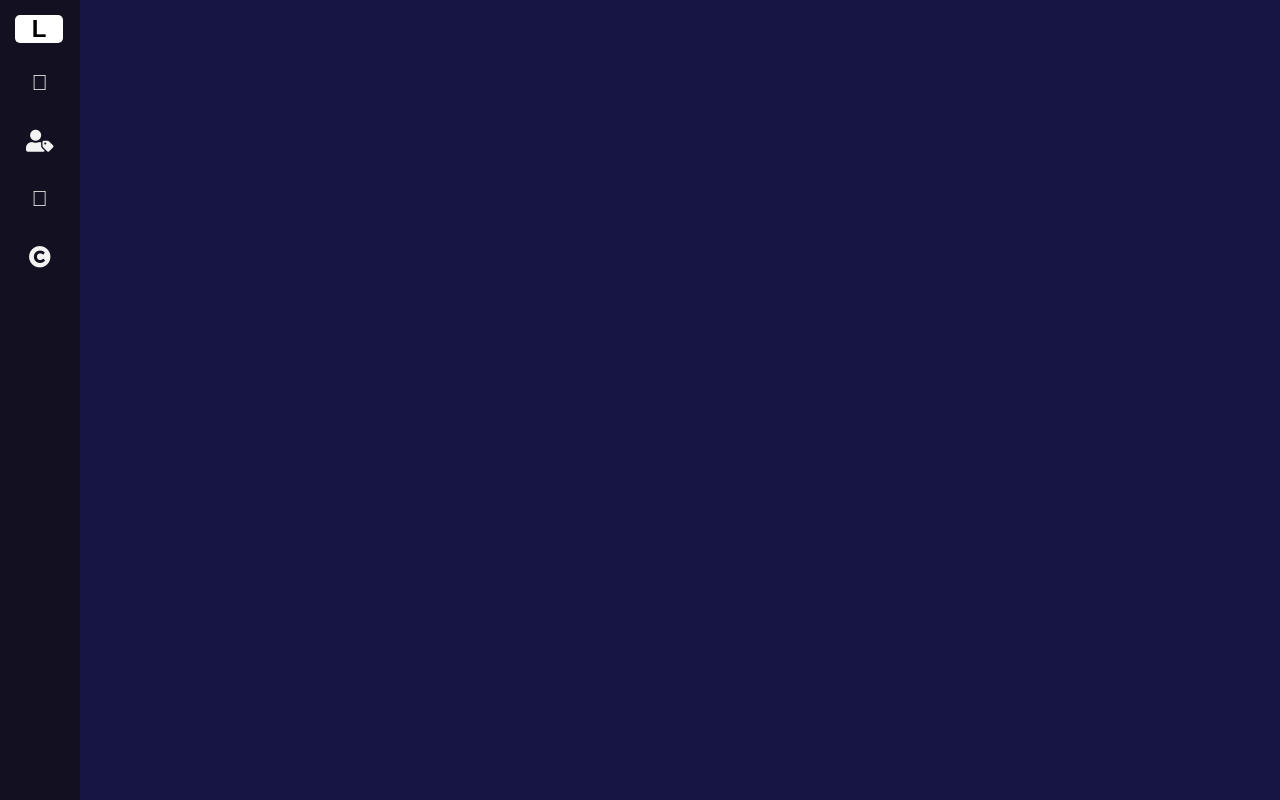
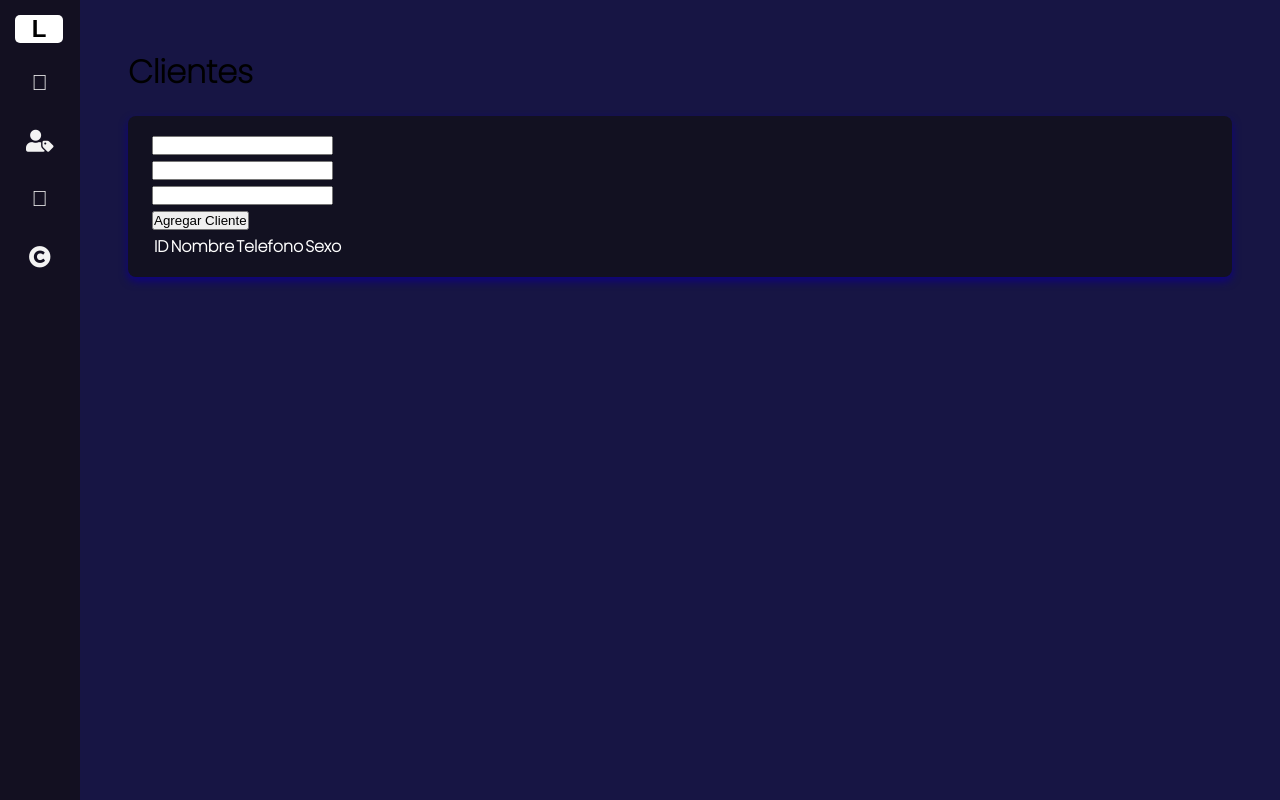
Before and after one commit to cerritos10/LibreriaMetapanFront, an Angular app: page /clientes in a window 1280 px wide. Before the commit this address led to /. Built offline with nearby package versions, Linux system fonts and the light colour scheme; no server answers.

Commit message:
UPDATE: Se agrego el componente para el CRUD de clientes, aun falta trabajar en algunas cosas, como los arametros predefinidos del genero, con un combobox o unos radioButton

```diff
--- a/src/app/app-routing.module.ts
+++ b/src/app/app-routing.module.ts
@@ -3,12 +3,14 @@ import { MarcaComponent } from './modules/marca/marca.component';
 import { ConfcategoriaComponent } from './modules/categorias/confcategoria/confcategoria.component';
 import { RolesComponent } from './modules/roles/roles.component';
 import { CategoriasComponent } from './modules/categorias/categorias.component';
+import { ClientesComponent } from './modules/clientes/clientes.component';
 import { BodyComponent } from './dashboard/body/body.component';
 import { SidenavComponent } from './dashboard/sidenav/sidenav.component';
 import { NgModule } from '@angular/core';
 import { CommonModule } from '@angular/common';
 import { DashComponent } from './dashboard/dash/dash.component';
 import { RouterModule, Routes } from '@angular/router';
+import { ConfclienteComponent } from './modules/clientes/confcliente/confcliente.component';
 
 const routes: Routes = [
   {
@@ -21,7 +23,9 @@ const routes: Routes = [
   { path: 'categorias', component: CategoriasComponent },
   { path: 'categorias/configuracion/:id_categoria', component: ConfcategoriaComponent},
   { path: 'marcas', component: MarcaComponent },
-  { path: 'marcas/configuracion/:id_marca', component: ConfmarcasComponent }
+  { path: 'marcas/configuracion/:id_marca', component: ConfmarcasComponent },
+  { path: 'clientes', component: ClientesComponent },
+  { path: 'clientes/configuracion/:id_cliente', component: ConfclienteComponent }
 ]
 
 @NgModule({
--- a/src/app/app.module.ts
+++ b/src/app/app.module.ts
@@ -13,6 +13,8 @@ import { HttpClientModule } from '@angular/common/http';
 import { ConfcategoriaComponent } from './modules/categorias/confcategoria/confcategoria.component';
 import { MarcaComponent } from './modules/marca/marca.component';
 import { ConfmarcasComponent } from './modules/marca/confmarcas/confmarcas.component';
+import { ClientesComponent } from './modules/clientes/clientes.component';
+import { ConfclienteComponent } from './modules/clientes/confcliente/confcliente.component';
 
 @NgModule({
   declarations: [
@@ -24,7 +26,9 @@ import { ConfmarcasComponent } from './modules/marca/confmarcas/confmarcas.compo
     CategoriasComponent,
     ConfcategoriaComponent,
     MarcaComponent,
-    ConfmarcasComponent
+    ConfmarcasComponent,
+    ClientesComponent,
+    ConfclienteComponent
   ],
   imports: [
     BrowserModule,
--- /dev/null
+++ b/src/app/modules/clientes/clientes.component.html
@@ -0,0 +1,36 @@
+<h1>Clientes</h1>
+<div class="card">
+    <div class="card-body">
+        <form>
+            <input type="text" [(ngModel)]="cliente" name="nombre">
+            <br>
+            <input type="text" [(ngModel)]="telefono" name="telefono">
+            <br>
+            <!--
+                Aqui agregare otro tipo de componente como un radio button o un combo
+            -->
+            <input type="text" [(ngModel)]="sexo" name="sexo">
+            <br>
+            <button (click)="addClient()"> Agregar Cliente </button>
+        </form>
+        <table>
+        <thead>
+            <tr>
+            <th> ID </th>
+            <th> Nombre</th>
+            <th> Telefono</th>
+            <th> Sexo</th>
+        </tr>
+        </thead>
+        <tbody>
+            <tr *ngFor = "let cliente of clientes">
+                <td> {{cliente.id_cliente}} </td>
+                <td> {{cliente.nombre}} </td>
+                <td> {{cliente.telefono}} </td>
+                <td> {{cliente.sexo}} </td>
+                <td> <ul> <li [routerLink]="['/clientes/configuracion', cliente.id_cliente]"> Detalle </li></ul></td>
+            </tr>
+        </tbody>
+        </table>
+    </div>
+</div>
--- /dev/null
+++ b/src/app/modules/clientes/clientes.component.ts
@@ -0,0 +1,47 @@
+import { trigger } from '@angular/animations';
+import { Component, OnInit } from '@angular/core';
+import { RestServiceService } from 'src/app/rest-service.service';
+
+@Component({
+  selector: 'app-clientes',
+  templateUrl: './clientes.component.html',
+  styleUrls: ['./clientes.component.css']
+})
+export class ClientesComponent implements OnInit {
+
+  constructor(private resService:RestServiceService) { }
+
+  //Datos que se enviaran en el post
+  cliente = null;
+  telefono = null;
+  sexo = null;
+
+  //Objeto que se llena al momento de hacer el get
+  clientes = null;
+
+  ngOnInit(): void {
+    this.getCliente();
+  }
+
+  getCliente()
+  {
+    this.resService.getClientesAll().subscribe(data => {
+      this.clientes = data['data'];
+      console.log(data);
+    })
+  }
+
+  addClient()
+  {
+    var client = {
+      nombre: this.cliente,
+      telefono: this.telefono,
+      sexo: this.sexo
+    }
+
+    this.resService.postClientes(client).subscribe(data => {
+      console.log(data['Message']);
+      location.reload();
+    })
+  }
+}
--- /dev/null
+++ b/src/app/modules/clientes/confcliente/confcliente.component.html
@@ -0,0 +1,18 @@
+<h1> Clientes </h1>
+<div class="card">
+    <div class="card-body" *ngFor = "let cliente of clientes">
+        <form>
+            <input type="text" [(ngModel)]="cliente.nombre" name="nombre">
+            <br>
+            <input type="text" [(ngModel)]="cliente.telefono" name="telefono">
+            <br>
+            <!--
+                Aqui agregare otro tipo de componente como un radio button o un combo
+            -->
+            <input type="text" [(ngModel)]="cliente.sexo" name="sexo">
+
+            <button (click)="editCliente()"> Editar </button>
+            <button (click)="deleteClient()"> Eliminar </button>
+        </form>
+    </div>
+</div>
--- /dev/null
+++ b/src/app/modules/clientes/confcliente/confcliente.component.ts
@@ -0,0 +1,52 @@
+import { Component, OnInit } from '@angular/core';
+import { ActivatedRoute, Router } from '@angular/router';
+import { RestServiceService } from 'src/app/rest-service.service';
+
+@Component({
+  selector: 'app-confcliente',
+  templateUrl: './confcliente.component.html',
+  styleUrls: ['./confcliente.component.css']
+})
+export class ConfclienteComponent implements OnInit {
+
+  clientes = null;
+  clID;
+
+  constructor(private restService:RestServiceService,
+              private activeRoute:ActivatedRoute,
+              private router: Router)
+  {
+
+  }
+
+  ngOnInit(): void {
+    this.clID=this.activeRoute.snapshot.paramMap.get('id_cliente');
+    this.getCliente(this.clID);
+  }
+
+  getCliente(Id):void{
+    this.restService.getCliente(this.clID).subscribe(data => {
+      this.clientes = data['data'];
+      console.log(data);
+    })
+  }
+
+  editCliente(){
+    var client = {
+      nombre: this.clientes[0]['nombre'],
+      telefono: this.clientes[0]['telefono'],
+      sexo: this.clientes[0]['sexo']
+    }
+    this.restService.putClientes(client, this.clID).subscribe(data => {
+      console.log(data['Message']);
+      this.router.navigate(['/clientes']);
+    })
+  }
+
+  deleteClient(){
+    this.restService.deleteClientes(this.clID).subscribe(data =>{
+      console.log(data['status']);
+      this.router.navigate(['/clientes']);
+    })
+  }
+}
--- a/src/app/rest-service.service.ts
+++ b/src/app/rest-service.service.ts
@@ -51,4 +51,29 @@ export class RestServiceService {
   public deleteMarcas(id){
     return this.http.delete(this.URL + 'marcas/'+ id);
   }
+
+  //Clientes
+  public getCliente(id){
+    return this.http.get(this.URL + 'clientes/' + id);
+  }
+
+  public getClientesAll()
+  {
+    return this.http.get(this.URL + 'clientes/');
+  }
+
+  public postClientes(data)
+  {
+    return this.http.post(this.URL + 'clientes/', data);
+  }
+
+  public putClientes(data, id)
+  {
+    return this.http.put(this.URL + 'clientes/' + id, data);
+  }
+
+  public deleteClientes(id)
+  {
+    return this.http.delete(this.URL + 'clientes/' + id);
+  }
 }
```
Also changed, not shown: src/app/modules/clientes/clientes.component.css (added), src/app/modules/clientes/confcliente/confcliente.component.css (added).
